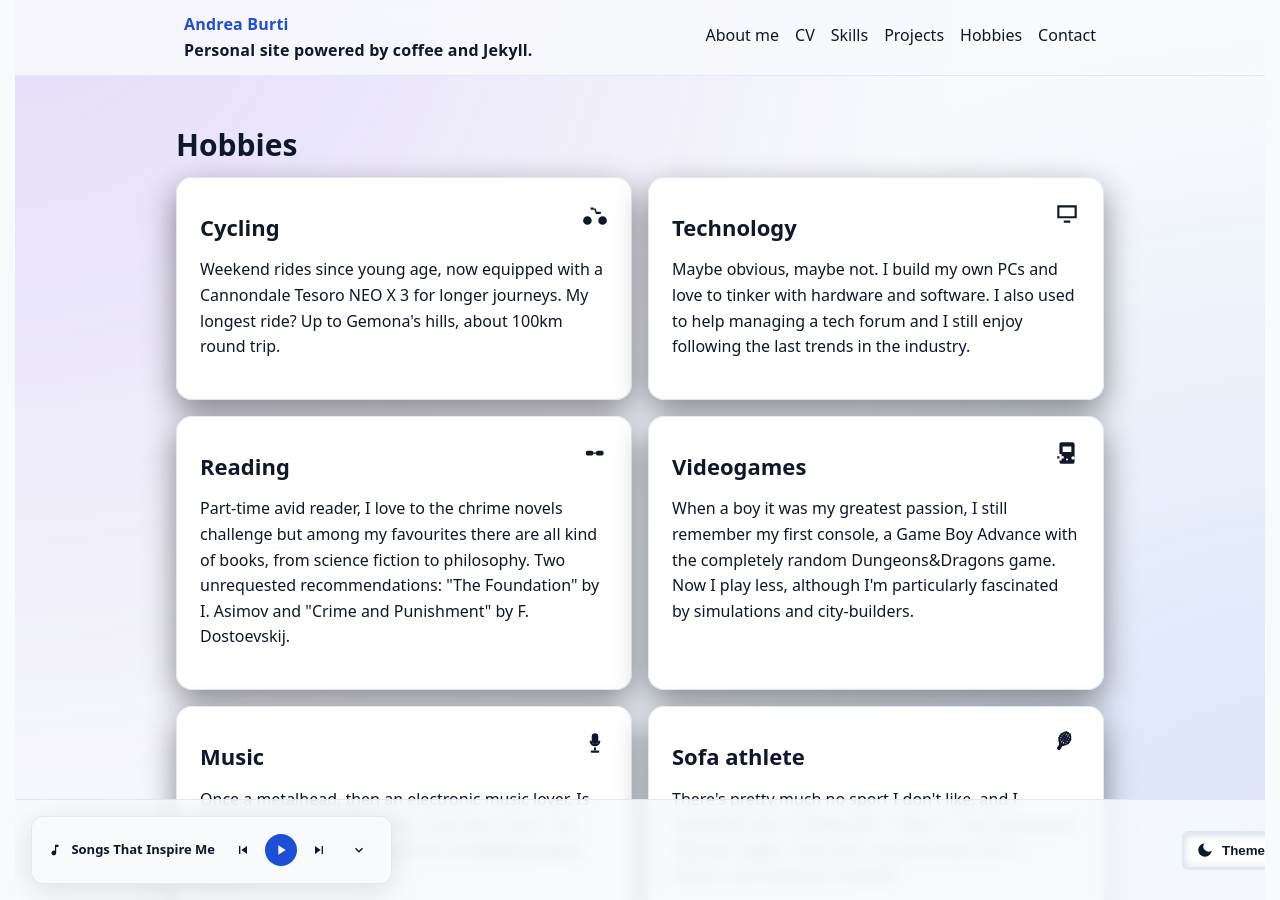
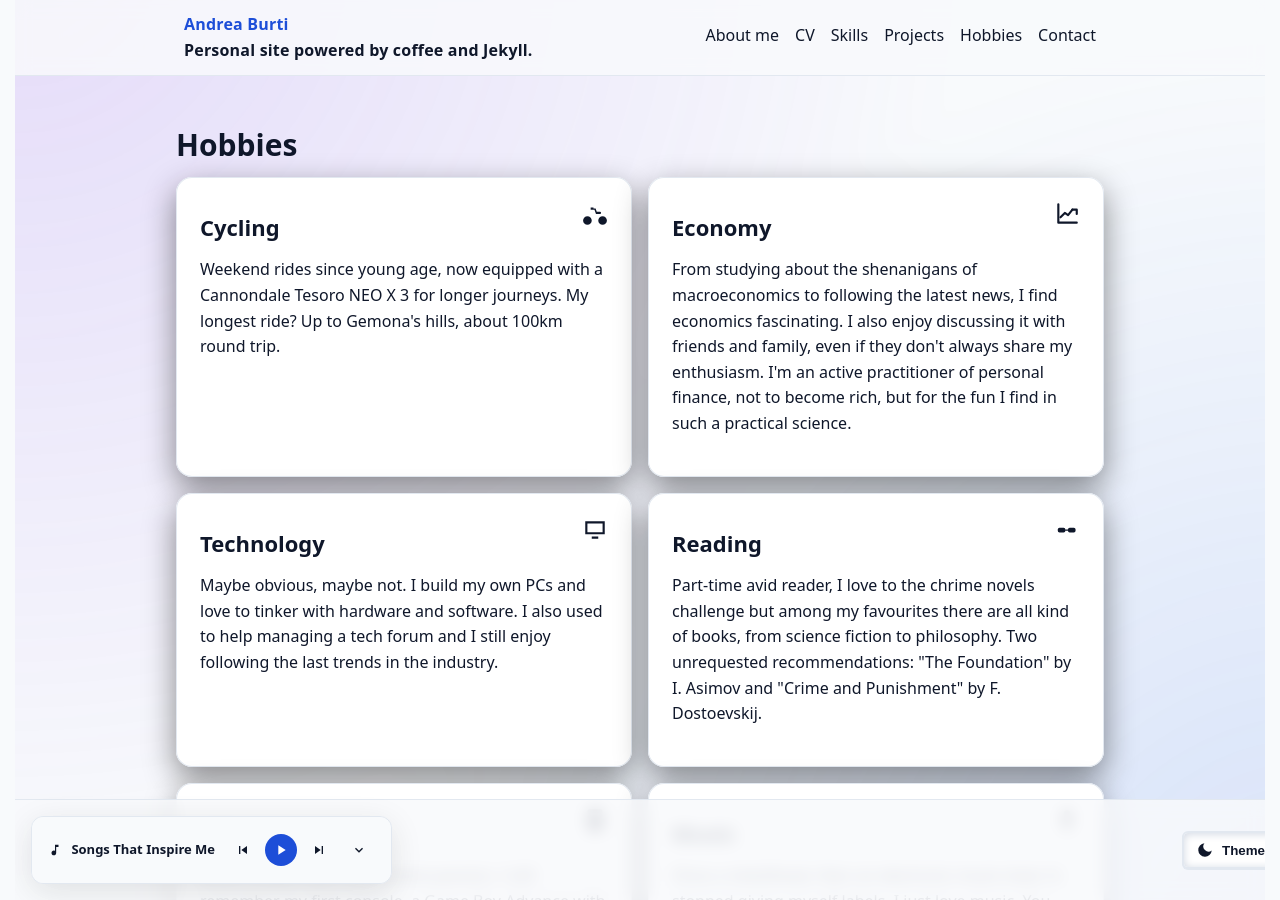
Before and after one commit to boozee/boozee.github.io, a Jekyll site: the page built from pages/hobbies.md, in a window 1280 px wide and 900 px high. Built offline with Jekyll 4.4.1, drawn with Linux system fonts in a browser that asks for light colours.

Commit message:
Add economy hobby

```diff
--- a/_data/hobbies.yml
+++ b/_data/hobbies.yml
@@ -3,6 +3,11 @@ hobbies:
     blurb: Weekend rides since young age, now equipped with a Cannondale Tesoro NEO X 3 for longer journeys.
           My longest ride? Up to Gemona's hills, about 100km round trip.
     icon: icon-bike
+  - title: Economy
+    blurb: From studying about the shenanigans of macroeconomics to following the latest news, I find economics fascinating.
+          I also enjoy discussing it with friends and family, even if they don't always share my enthusiasm.
+          I'm an active practitioner of personal finance, not to become rich, but for the fun I find in such a practical science.
+    icon: icon-economy
   - title: Technology
     blurb: Maybe obvious, maybe not. I build my own PCs and love to tinker with hardware and software.
           I also used to help managing a tech forum and I still enjoy following the last trends in the industry.
--- a/_data/icons.yml
+++ b/_data/icons.yml
@@ -22,3 +22,5 @@
   file: icons/icon-sport.svg
 - id: icon-spotify
   file: icons/icon-spotify.svg
+- id: icon-economy
+  file: icons/icon-economy.svg
```
Also changed, not shown: _includes/icons/icon-economy.svg (added).
